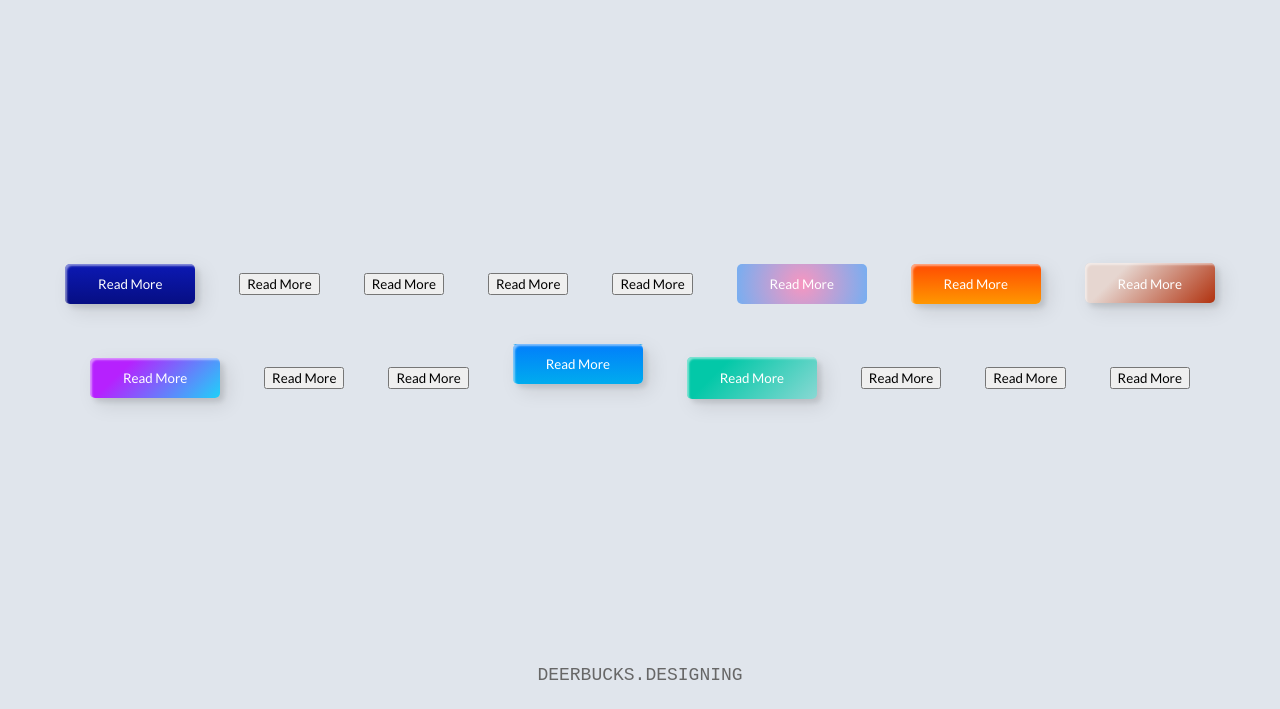
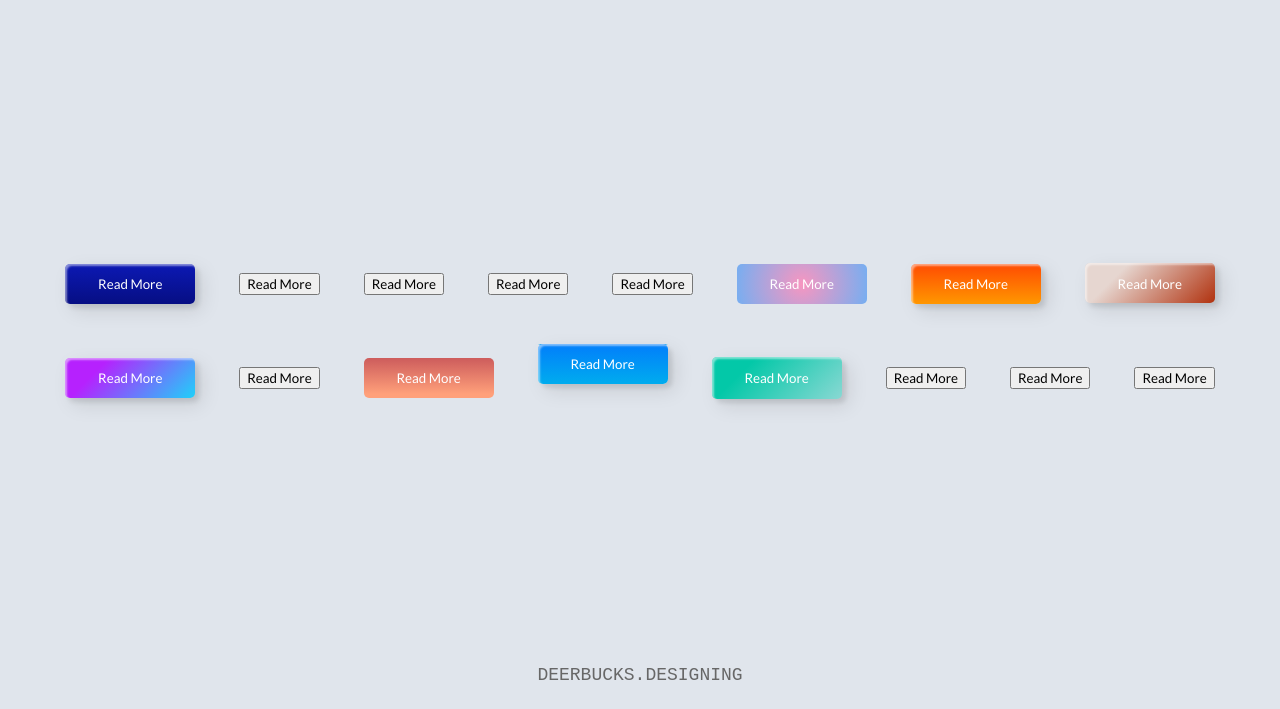
Before and after one commit to cc5324/animation-buttons, a website: page index.html in a window 1280 px wide. Shown: the part 91-800 px from the top of the page. Drawn offline with Linux system fonts and the light colour scheme.

Commit message:
feat: finish button-11 #18 (#34)

```diff
--- /dev/null
+++ b/scss/components/buttons/_button-11.scss
@@ -0,0 +1,58 @@
+.button11 {
+  width: 130px;
+  height: 40px;
+  border: none;
+  border-radius: 5px;
+  color: white;
+  background: linear-gradient(0deg, #ffa07a 10%, #cd5c5c 100%);
+
+  overflow: hidden;
+
+  &:hover {
+    opacity: 0.7;
+  }
+
+  &:active {
+    opacity: 1;
+    box-shadow: inset -5px -5px 10px 0 rgba(255, 255, 255, 0.2),
+      inset 5px 5px 10px 0 rgba(0, 0, 0, 0.2);
+  }
+
+  position: relative;
+
+  &::before {
+    content: "";
+    display: block;
+
+    position: absolute;
+    top: -100px;
+    left: 0;
+
+    height: 100%;
+    width: 100%;
+
+    background: white;
+    border-radius: 5px;
+
+    animation: flash 3s ease-out infinite;
+  }
+}
+
+@keyframes flash {
+  0% {
+    -webkit-transform: scale(0) rotate(-30deg);
+    opacity: 0;
+  }
+  80% {
+    -webkit-transform: scale(0) rotate(-30deg);
+    opacity: 0.5;
+  }
+  81% {
+    -webkit-transform: scale(4) rotate(-30deg);
+    opacity: 1;
+  }
+  100% {
+    -webkit-transform: scale(20) rotate(-30deg);
+    opacity: 0;
+  }
+}
--- a/scss/layout/_body.scss
+++ b/scss/layout/_body.scss
@@ -6,6 +6,7 @@
 @use "../components/buttons/button-7";
 @use "../components/buttons/button-8";
 @use "../components/buttons/button-9";
+@use "../components/buttons/button-11";
 @use "../components/buttons/button-12";
 @use "../components/buttons/button-13";
 
```
Also changed, not shown: style/style.css, 1 other file.
